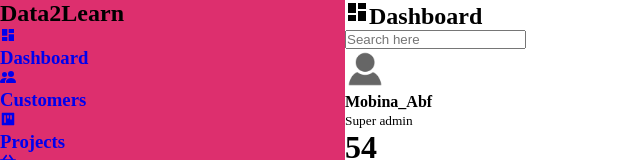
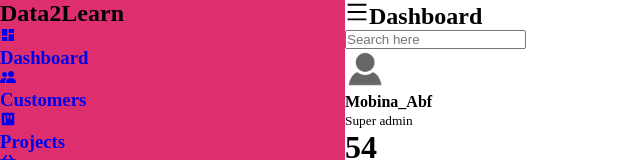
Before and after one commit to MobinaAbf/admin-dashboard, a React (Create React App) app: page / in a window 1280 px wide. Shown: the top 160 px of the page, without its empty margins (0-640 px from the left). Built offline with nearby package versions, Linux system fonts and the light colour scheme.

Commit message:
change dashboard icon

```diff
--- a/src/Dashboard/Dashboard.js
+++ b/src/Dashboard/Dashboard.js
@@ -2,7 +2,7 @@ import "./Dashboard.css";
 import myImage from "./images.png";
 import { MdDashboard, MdInventory, MdAccountCircle } from "react-icons/md";
 import { BsFillPeopleFill } from "react-icons/bs";
-import { AiFillProject } from "react-icons/ai";
+import { AiFillProject ,AiOutlineMenu} from "react-icons/ai";
 import { FaShoppingBasket, FaTasks, FaWallet } from "react-icons/fa";
 import { BiSolidWallet } from "react-icons/bi";
 
@@ -84,7 +84,7 @@ const Dashboard = () => {
           <h2>
             <label for="">
               <span className="las la-bars">
-                <MdDashboard />
+                <AiOutlineMenu />
               </span>
             </label>
             Dashboard
```
